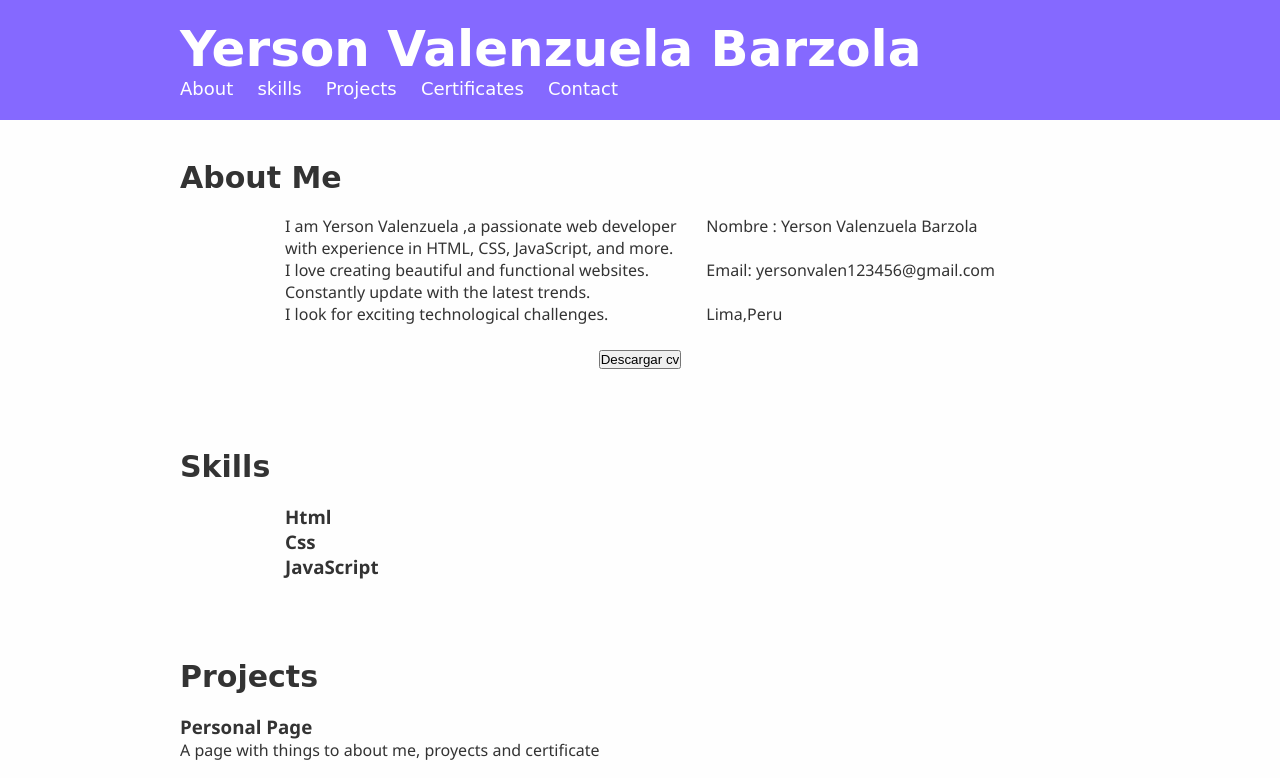
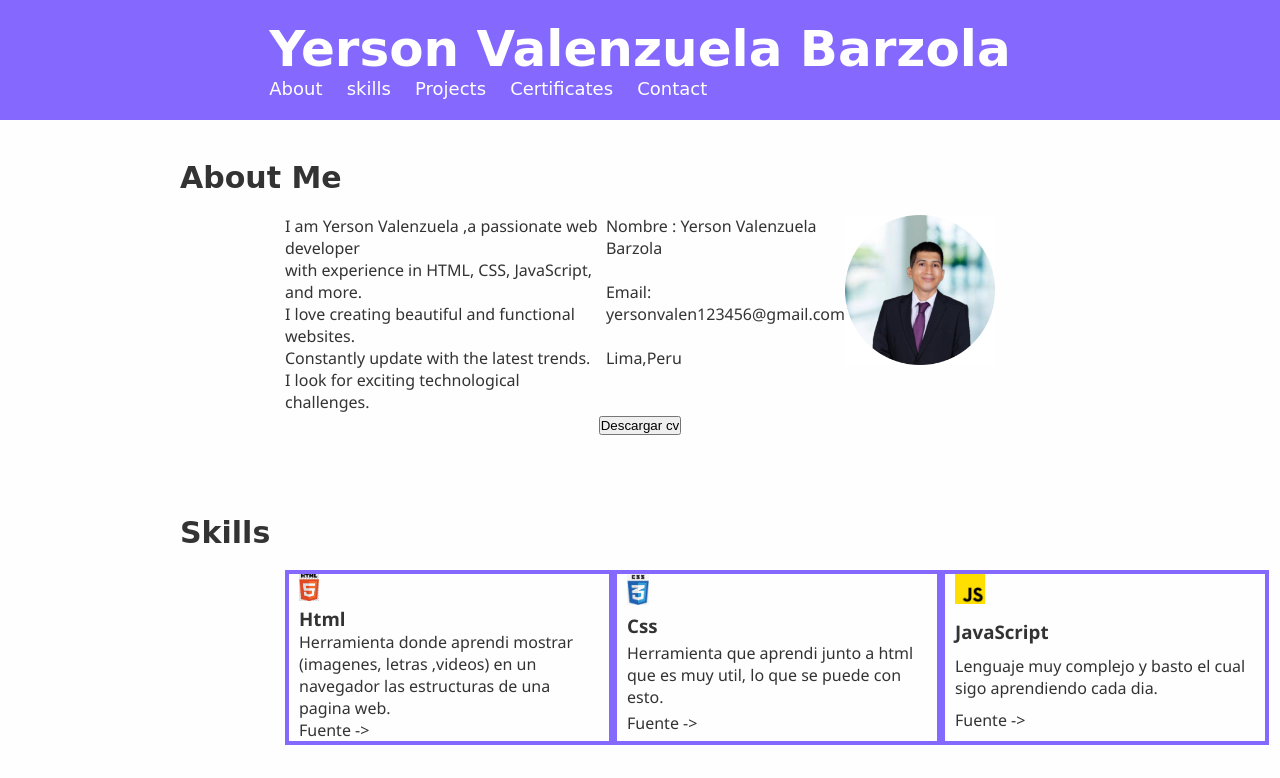
Before and after one commit to YersonValenzuela12/Protafolio-YersonValenzuelaBarzola, a website: page index.html in a window 1280 px wide. Shown: the top 778 px of the page. Drawn offline with Linux system fonts and the light colour scheme.

Commit message:
solo falta del boton

```diff
--- a/estilos/styles.css
+++ b/estilos/styles.css
@@ -21,6 +21,9 @@ header {
     background-color: #8569ff; /* Purpor */
     color: #fff;
     padding: 20px 0;
+    display:flex;
+    align-items: center;
+
 }
 
 header h1 {
@@ -28,6 +31,13 @@ header h1 {
     font-family: 'Pacifico', cursive;
     font-size: 50px;
 }
+.about div img {
+  width:100px;
+  height:100px;
+  border-radius: 50px;
+  border: 4px solid red;
+ }
+
 
 nav ul {
     list-style-type: none;
@@ -99,6 +109,14 @@ form {
 }
 
 
+div .skil {
+    border: #8569ff 4px solid;
+    padding-inline: 10px;
+    justify-content: end;
+    display: grid;
+    grid-template-columns:300px;
+}
+
 footer {
     background-color: #8569ff; /* Purpur */
     color: #fff;
@@ -107,3 +125,14 @@ footer {
     font-family: 'Lobster', cursive;
     font-size: 16px;
 }
+
+@media (max-width:700px){
+
+    header{
+        flex-direction: column;
+    }
+    nav{
+        padding: 10px 0px
+    }
+
+}
--- a/index.html
+++ b/index.html
@@ -10,8 +10,11 @@
 
 <body   cz-shortcut-listen="true">
 <header>
+
+
     <div class="container">
         <h1>Yerson Valenzuela Barzola</h1>
+
         <nav>
             <ul>
                 <li><a href="#about">About</a></li>
@@ -21,7 +24,10 @@
                 <li><a href="#contact">Contact</a></li>
             </ul>
         </nav>
+
+
     </div>
+
 </header>
 
 
@@ -35,18 +41,16 @@
             </div>
 
             <div >
-
                     <p>Nombre : Yerson Valenzuela Barzola</p> <br>
                     <p>Email: yersonvalen123456@gmail.com</p> <br>
                     <p>Lima,Peru</p><br>
+            </div>
 
-
+            <div>
+                 <img src="issets/img/perfil.jpg" width="150" height="150" alt="description">
             </div>
 
         </div>
-
-
-
 
     </div>
 
@@ -55,22 +59,48 @@
    <center> <input type="button" value="Descargar cv" id="botoncito" src="./_html/CV_Yerson Valenzuela Barzola.pdf" /> <a></a>
 </section>
 
+<!-- Add more skills here -->
+
 <section id="skills">
 <div class="container">
         <h2>Skills</h2>
-    <div class="row">
+    <div class="row"  >
 
-        <div class="skill">
-           <h3>Html</h3>
-           <h3>Css</h3>
-           <h3>JavaScript</h3>
+        <div class="skil">
+           <p>
+             <left> <img src="issets/img/iconhtml.jpg" width="20px" alt="20px"> </left>
+            <h3>Html</h3>
+
+        <p>Herramienta donde aprendi mostrar (imagenes, letras ,videos)  en  un navegador
+            las estructuras de una pagina web. </p>
+            <p>Fuente -></p>
+           </div>
+
+
+           <div class="skil">
+            <left> <img src="issets/img/iconcss.png" width="22px" alt="22px"></left>
+            <h3>Css</h3>
+            <p>Herramienta que aprendi junto a html que es muy util, lo que se puede
+                con esto.
+                <p>Fuente -> </p>
+            </p>
+        </div>
+
+        <div class="skil">
+            <left> <img src="issets/img/iconjs.png" width="30px" alt="30px"> </left>
+            <h3>JavaScript</h3>
+            <p>Lenguaje muy complejo y basto el cual sigo aprendiendo cada dia.</p>
+            <p>Fuente -></p>
+
+           </div>
+
     </div>
 
 
-   </div>
+     </div>
 </div>
 </section>
-
+<!--project-->
 <section id="projects">
     <div class="container">
         <h2>Projects</h2>
@@ -86,11 +116,11 @@
             <h3>Calculate</h3>
             <p> calculate basic  create in android</p>
         </div>
-        <!-- Add more projects here -->
+
     </div>
 </section>
 
-
+<!-- Add more  Certificate -->
 <section id="certificates">
     <div class="container">
         <h2>Certificates</h2>
```
Also changed, not shown: issets/img/iconcss.png (added), issets/img/iconhtml.jpg (added), issets/img/iconjs.png (added), issets/img/perfil.jpg (added).
